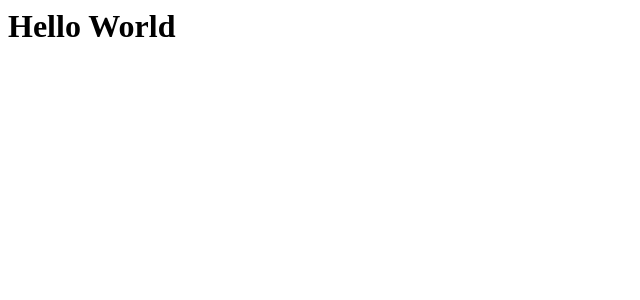
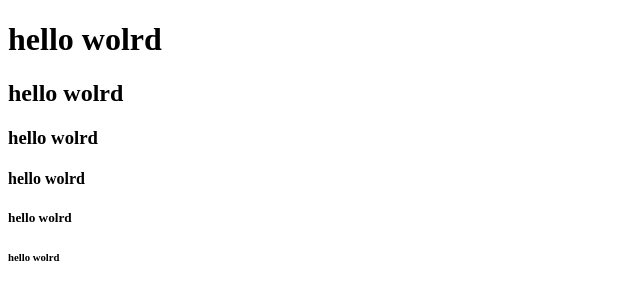
Before and after one commit to heyman076/first, a plain HTML site: page index.html in a window 1280 px wide. Shown: the whole page, without its empty margins (0-640 px from the left). Drawn offline with Linux system fonts and the light colour scheme.

Commit message:
index.html 수정

```diff
--- a/index.html
+++ b/index.html
@@ -1 +1,14 @@
-<h1>Hello World</h1>
+<!DOCTYPE html>
+<html lang = "en">
+<head>
+    <title>Document</title>
+</head>
+<body>
+    <h1>hello wolrd</h1>
+    <h2>hello wolrd</h2>
+    <h3>hello wolrd</h3>
+    <h4>hello wolrd</h4>
+    <h5>hello wolrd</h5>
+    <h6>hello wolrd</h6>
+</body>
+</html>
```
